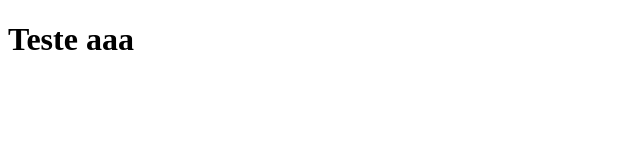
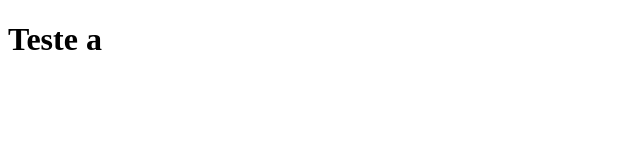
Before and after one commit to jvnakad/clonetabnews, a Next.js app: page / in a window 1280 px wide. Shown: the top 160 px of the page, without its empty margins (0-640 px from the left). Built offline with nearby package versions, Linux system fonts and the light colour scheme.

Commit message:
teste commit pages

```diff
--- a/pages/index.js
+++ b/pages/index.js
@@ -1,5 +1,5 @@
 function Home() {
-  return <h1>Teste aaa</h1>;
+  return <h1>Teste a</h1>;
 }
 
 export default Home;
```
